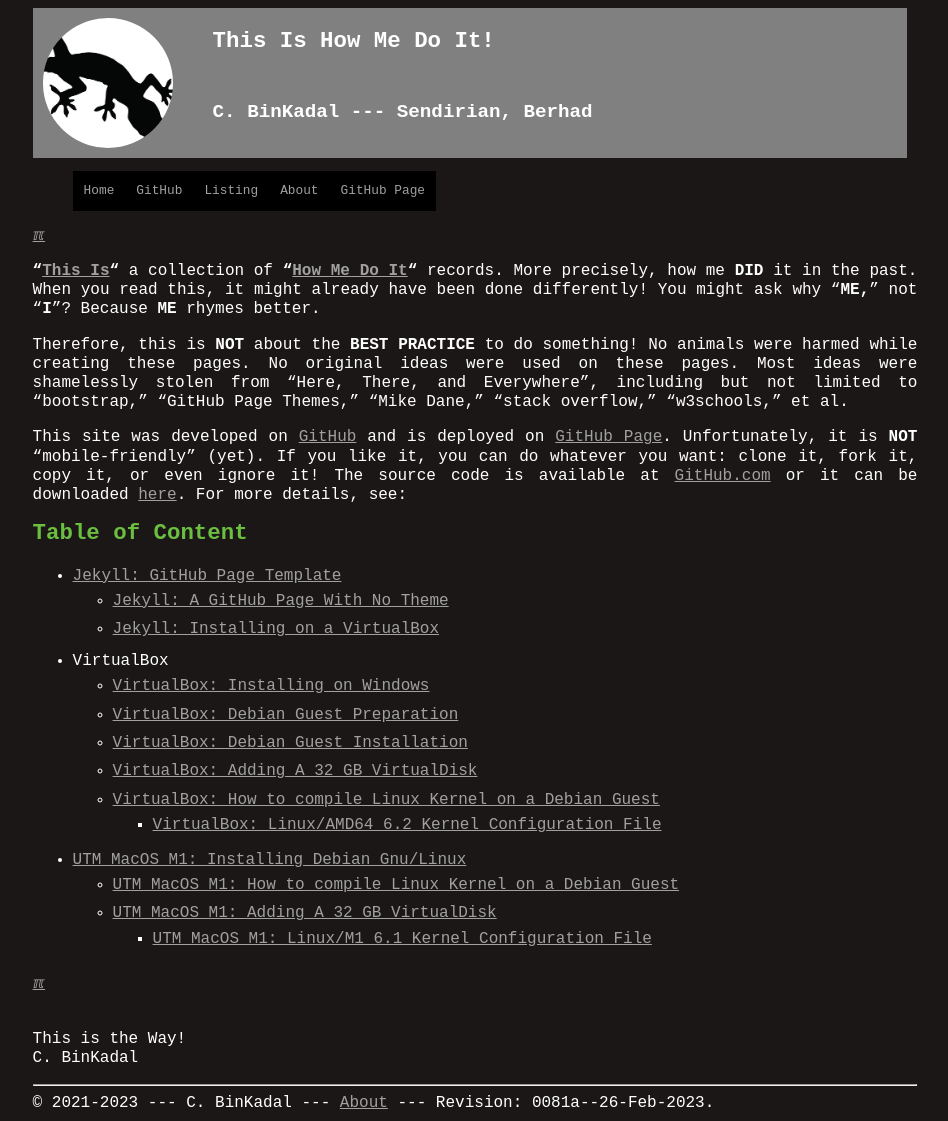
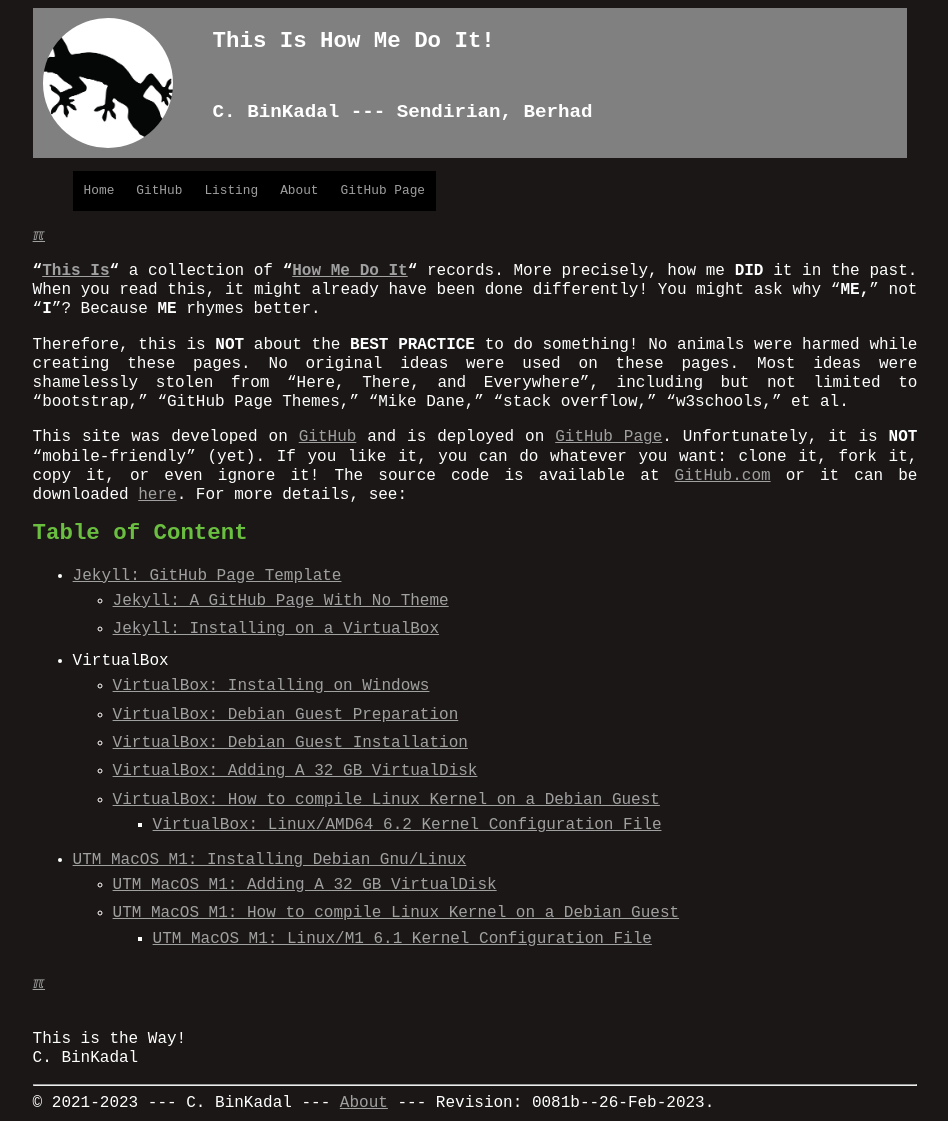
Before and after one commit to os2xx/doit, a Jekyll site: the page built from index.md, in a window 1280 px wide. Shown: the whole page, without its empty margins (165-1113 px from the left). Built offline with Jekyll 4.4.1, drawn with Linux system fonts in a browser that asks for light colours.

Commit message:
modified:   _includes/inc006.html

```diff
--- a/_config.yml
+++ b/_config.yml
@@ -1,4 +1,4 @@
-version:          "0081a--26-Feb-2023"
+version:          "0081b--26-Feb-2023"
 copyright:        "2021-2023"
 title:            "This Is How Me Do It!"
 author:           "C. BinKadal"
--- a/_includes/inc006.html
+++ b/_includes/inc006.html
@@ -10,8 +10,8 @@
   * [VirtualBox: How to compile Linux Kernel on a Debian Guest](007.html)
     * [VirtualBox: Linux/AMD64 6.2 Kernel Configuration File](008.html)
 * [UTM MacOS M1: Installing Debian Gnu/Linux](009.html)
+  * [UTM MacOS M1: Adding A 32 GB VirtualDisk](016.html)
   * [UTM MacOS M1: How to compile Linux Kernel on a Debian Guest](011.html)
-  * [UTM MacOS M1: Adding A 32 GB VirtualDisk](016.html)
     * [UTM MacOS M1: Linux/M1 6.1 Kernel Configuration File](010.html)
 
 [&#x213C;](#)<br id="idxXXX">
```
Also changed, not shown: 004.md (+1 -1 lines).
